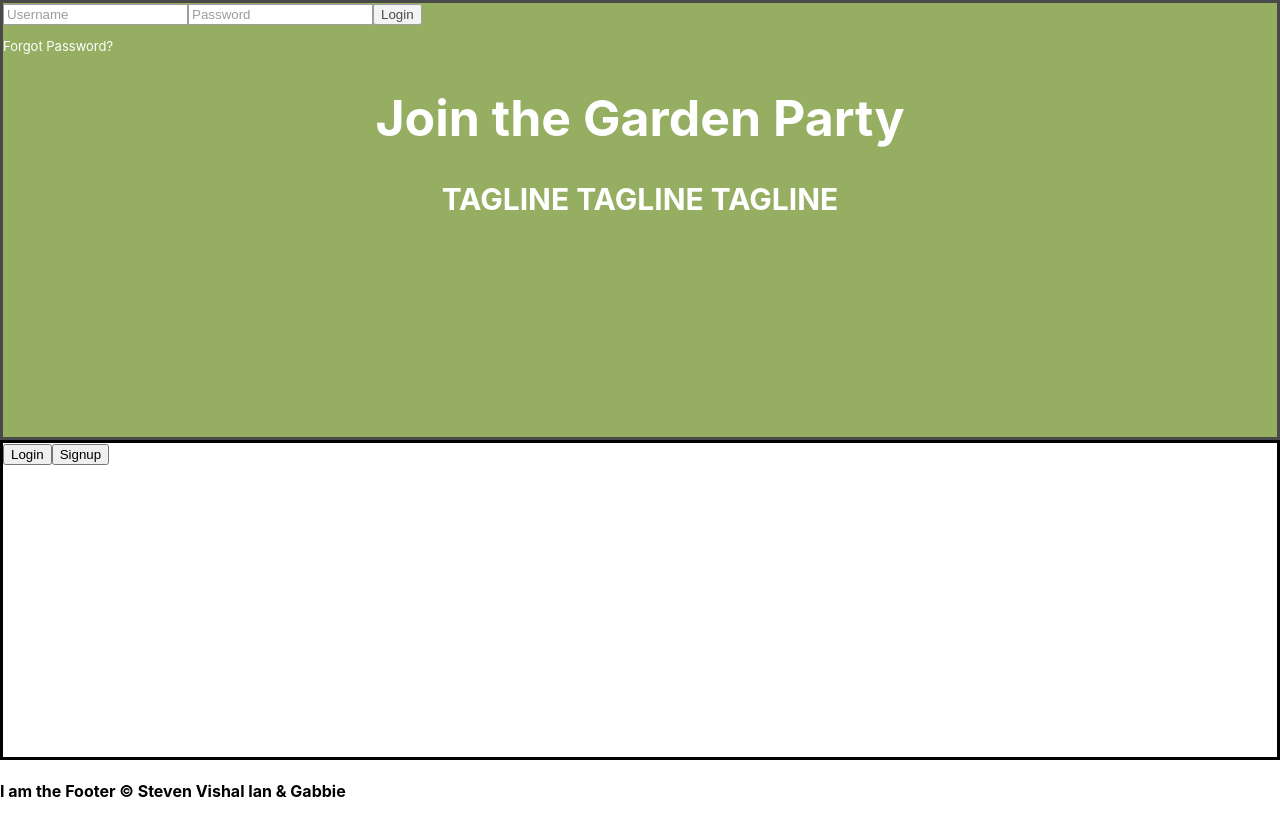
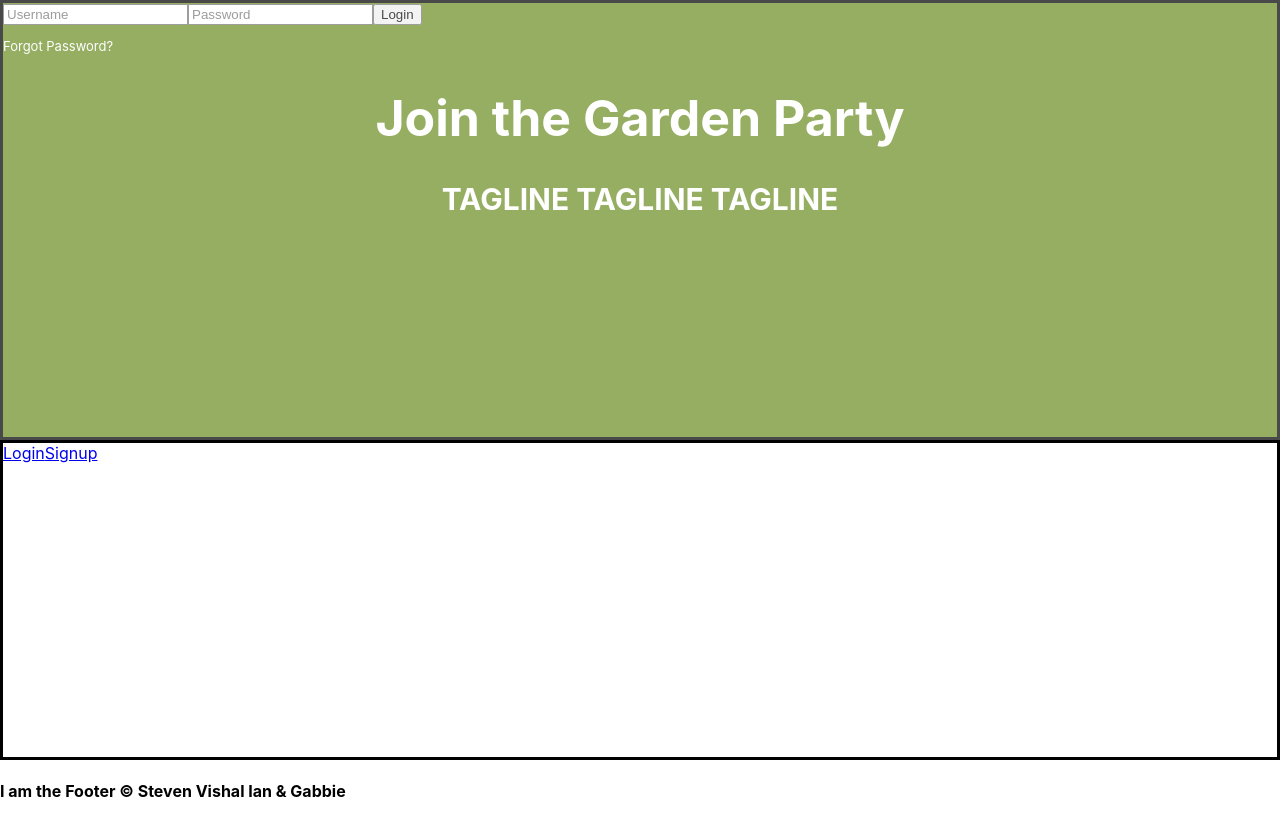
Before and after one commit to pirainogi/garden-pi-frontend, a React (Create React App) app: page / in a window 1280 px wide. Built offline with nearby package versions, Linux system fonts and the light colour scheme.

Commit message:
nav links on home pg

```diff
--- a/src/components/home.js
+++ b/src/components/home.js
@@ -1,4 +1,5 @@
 import React from 'react';
+import { NavLink } from 'react-router-dom'
 import '../css/home.css'
 import Footer from './footer'
 
@@ -20,8 +21,8 @@ const Home = () => {
           <h3> TAGLINE TAGLINE TAGLINE </h3>
         </div>
         <div className="bottomhalf">
-          <button>Login</button>
-          <button>Signup</button>
+          <NavLink to="/login" activeClassName="active" id="navlink">Login</NavLink>
+          <NavLink to="/signup" activeClassName="active" id="navlink">Signup</NavLink>
         </div>
       </div>
       <Footer />
```
